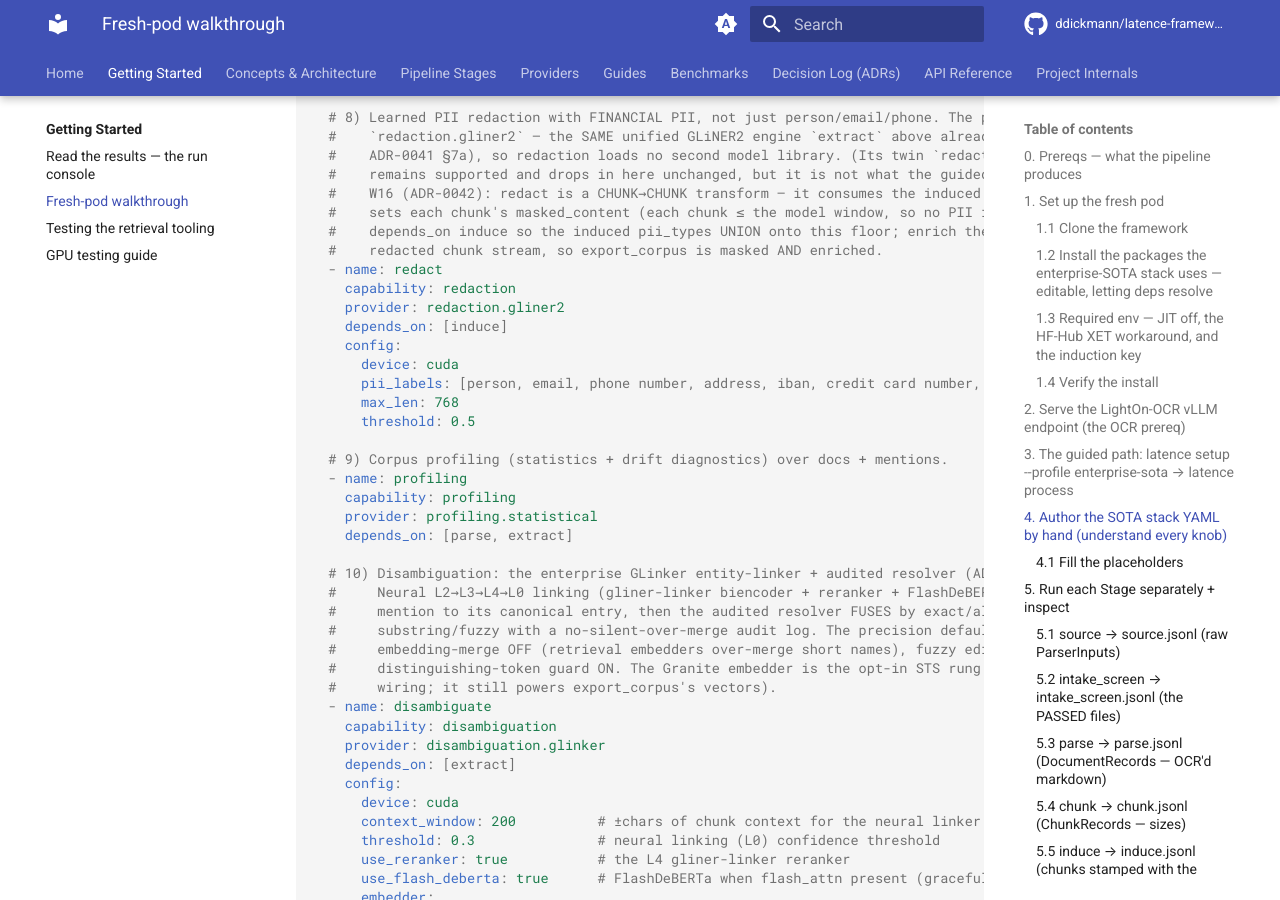
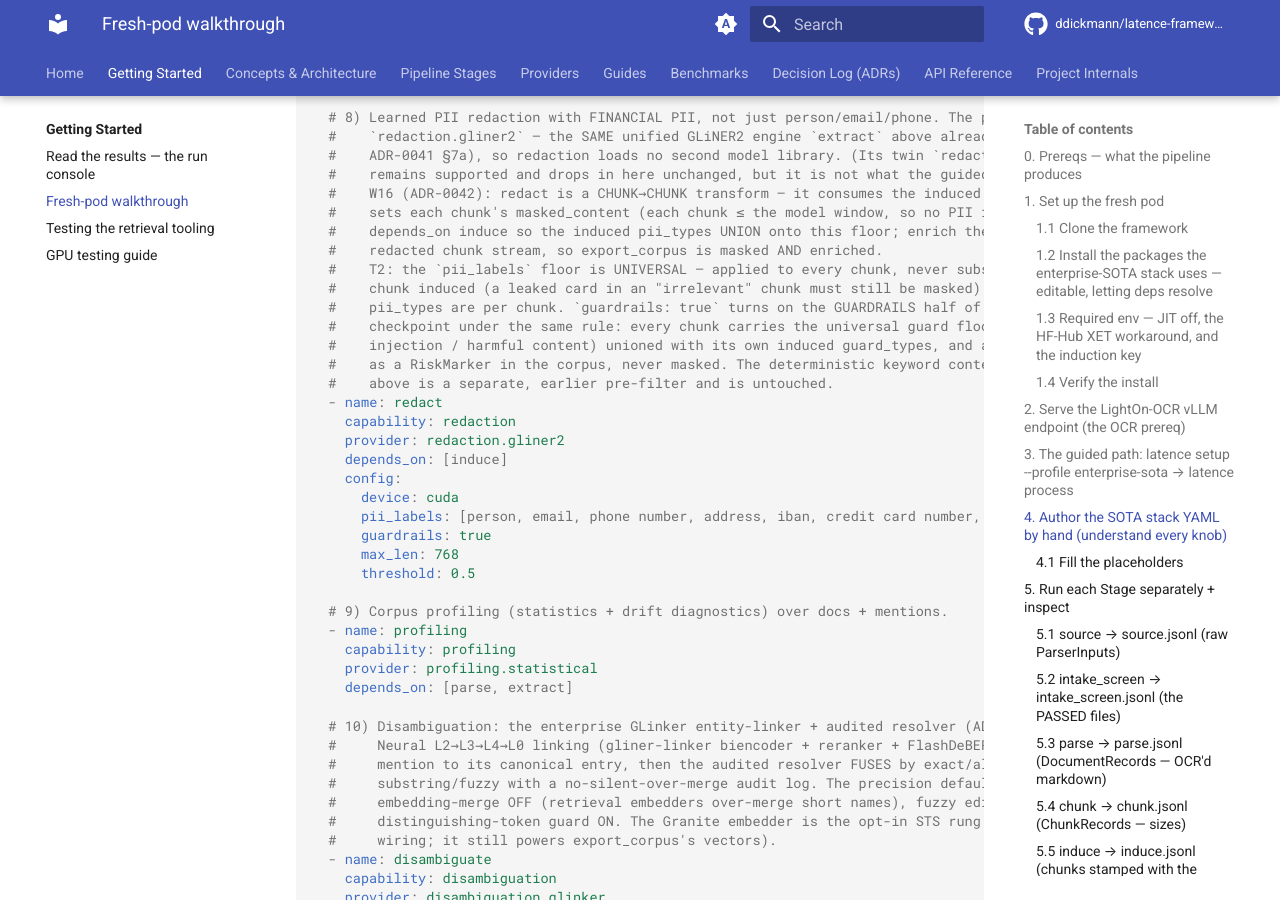
Before and after one commit to ddickmann/latence, an MkDocs documentation site: the page built from docs/TUTORIAL-fresh-pod-walkthrough.md, in a window 1280 px wide and 900 px high, scrolled down 10548 px. Built offline with MkDocs 1.6.1 and Material for MkDocs 9.7.7, drawn with Linux system fonts in a browser that asks for light colours; comment, search, counter and statistics services are not loaded.

Commit message:
docs(tutorial): §4 SOTA stack carries guardrails: true (wizard drift-guard)

```diff
--- a/docs/TUTORIAL-fresh-pod-walkthrough.md
+++ b/docs/TUTORIAL-fresh-pod-walkthrough.md
@@ -447,6 +447,13 @@ stages:
   #    sets each chunk's masked_content (each chunk ≤ the model window, so no PII is truncated). It
   #    depends_on induce so the induced pii_types UNION onto this floor; enrich then reads THIS
   #    redacted chunk stream, so export_corpus is masked AND enriched.
+  #    T2: the `pii_labels` floor is UNIVERSAL — applied to every chunk, never subsetted by what a
+  #    chunk induced (a leaked card in an "irrelevant" chunk must still be masked); only the induced
+  #    pii_types are per chunk. `guardrails: true` turns on the GUARDRAILS half of the same
+  #    checkpoint under the same rule: every chunk carries the universal guard floor (prompt
+  #    injection / harmful content) unioned with its own induced guard_types, and a hit is FLAGGED
+  #    as a RiskMarker in the corpus, never masked. The deterministic keyword content_screen Stage
+  #    above is a separate, earlier pre-filter and is untouched.
   - name: redact
     capability: redaction
     provider: redaction.gliner2
@@ -454,6 +461,7 @@ stages:
     config:
       device: cuda
       pii_labels: [person, email, phone number, address, iban, credit card number, tax id, bank account number, social security number]
+      guardrails: true
       max_len: 768
       threshold: 0.5
 
```
